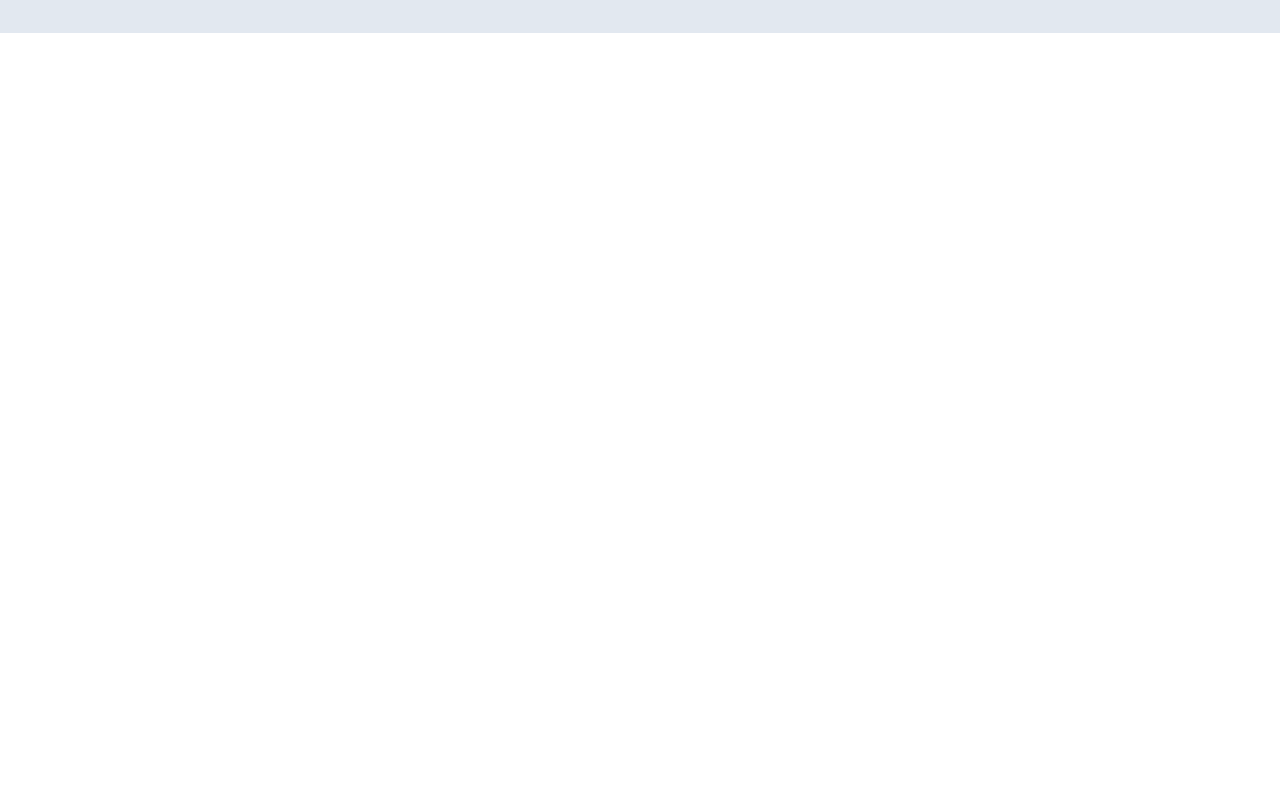
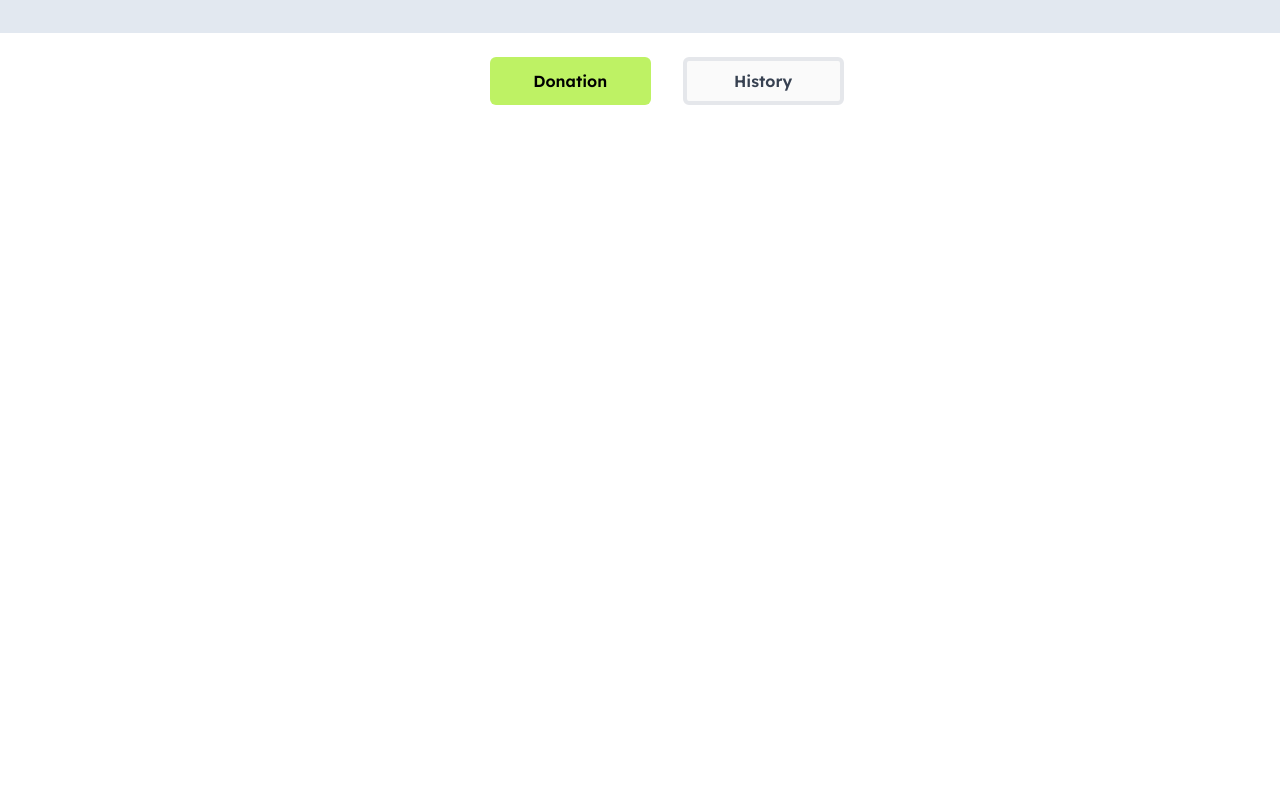
Before and after one commit to fariha-richi/M5-A5-DonationBD, a plain HTML site: page index.html in a window 1280 px wide. Shown: the part 111-901 px from the top of the page. Before the commit the page ends 800 px from the top, so only its background shows below. Drawn offline with nearby package versions, Linux system fonts and the light colour scheme.

Commit message:
donation and history buttons are created

```diff
--- a/index.html
+++ b/index.html
@@ -49,6 +49,21 @@
             </div>
       </header>
 
+      <body>
+        <div class="min-h-screen ml-20 pl-20 mt-36">
+            <div class="mb-4 container p-6 ">
+                <!-- Donation & History button -->
+            <div class="flex justify-center gap-8">
+                <button
+                  id="donation-tab"
+                  class="lg:w-1/6 lg:py-2 p-2 text-black font-semibold rounded-md bg-lime-300">Donation</button>
+                <button id="btnHistoryTab" class="lg:w-1/6 lg:py-2 p-2 border-4 rounded-md text-gray-700 font-semibold bg-neutral-50">History</button>
+              </div>
+              </div>
+              </div>
+
+      </body>
+
     </main>
 </body>
 </html>
```
